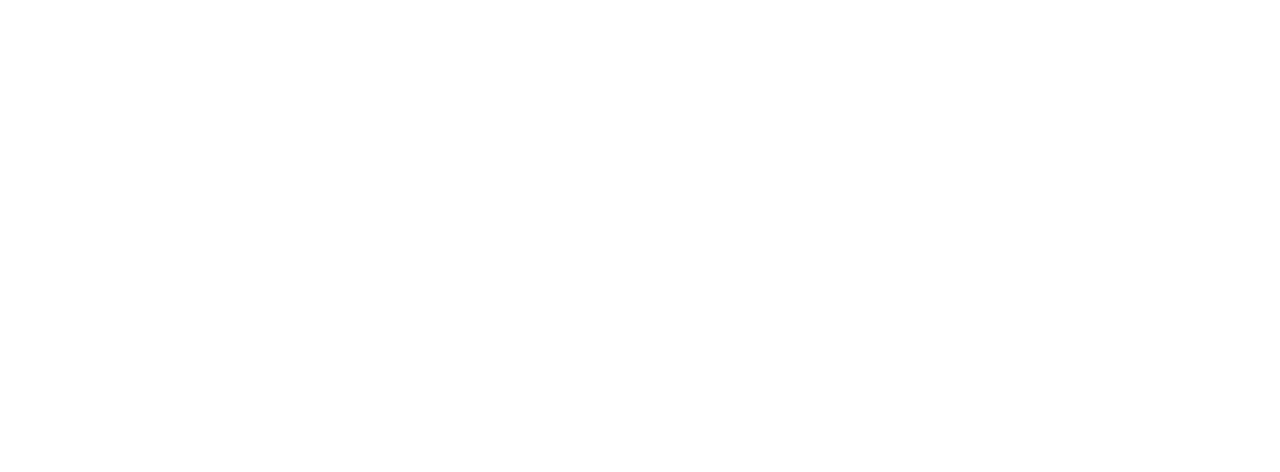
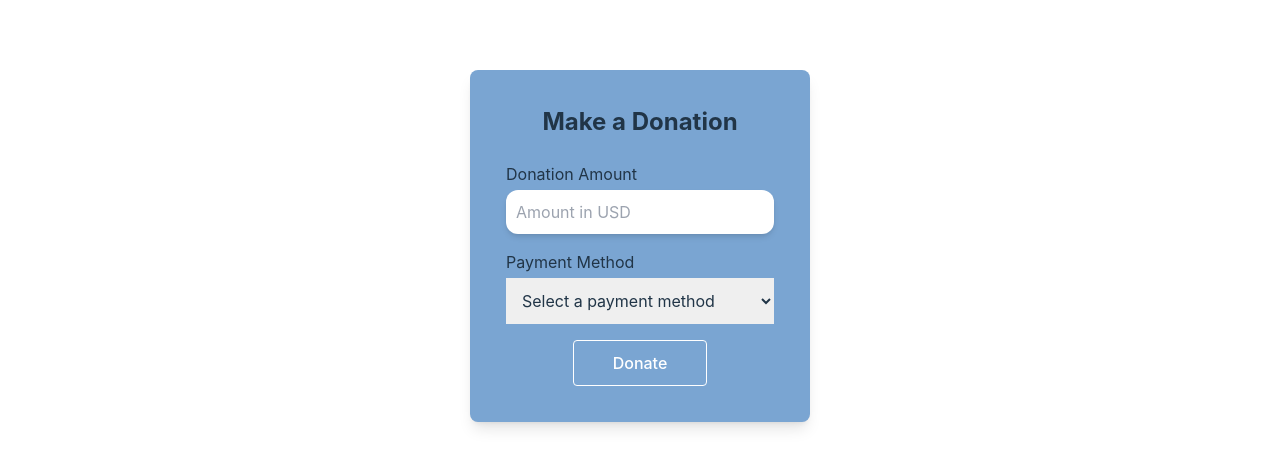
Before and after one commit to rawanmohameedd/FundSphere_frontend, a React (Vite) app in the folder FundSphere/: page /donate/1 in a window 1280 px wide. Before the commit this address had no page. Shown: the part 454-926 px from the top of the page. Before the commit the page ends 800 px from the top, so only its background shows below. Built offline with nearby package versions, Linux system fonts and the light colour scheme; no server answers.

Commit message:
donation page

```diff
--- a/FundSphere/src/App.jsx
+++ b/FundSphere/src/App.jsx
@@ -1,14 +1,13 @@
 import Layout from './Router/layout';
-import { Navbar } from './Components/navbar'
 import { Joinus } from './pages/joinus'
 import { createBrowserRouter, createRoutesFromElements, Route, RouterProvider } from 'react-router-dom';
 import { Verify } from './pages/verfiy';
 import { Profile } from './pages/Profile';
 import CreateEditCampaign from './pages/editCampaign';
 import Campaign from './pages/showCampign';
-import { Campaigns } from './Components/campaigns';
 import { Dashboard } from './pages/dashboard';
 import { CampaignsbyCat } from './pages/CampaignsCat';
+import { Donations } from './pages/Donations';
 
 const router = createBrowserRouter(
   createRoutesFromElements(
@@ -19,6 +18,7 @@ const router = createBrowserRouter(
         <Route path='/edit/:campaign_id' element={<CreateEditCampaign />} />
         <Route path='/campain/:camaign_id' element={<Campaign />} />
         <Route path='/category/:category_id' element={<CampaignsbyCat/>}/>
+        <Route path='/donate/:campaign_id' element={<Donations/>}/>
       </Route>
       <Route path='/join' element={<Joinus />} />
       <Route path='/verfiy' element={<Verify />} />
--- /dev/null
+++ b/FundSphere/src/pages/Donations.jsx
@@ -0,0 +1,132 @@
+import React, { useState } from 'react';
+import { BsPaypal } from 'react-icons/bs';
+import { buttonStyles, inputStyles } from '../Components/navbar';
+import { BiCreditCard } from 'react-icons/bi';
+import { useParams } from 'react-router-dom';
+
+export const Donations = () => {
+  const [donationAmount, setDonationAmount] = useState('');
+  const [paymentMethod, setPaymentMethod] = useState('');
+  const [cardDetails, setCardDetails] = useState({ cardNumber: '', expiryDate: '' });
+  const [paypalEmail, setPaypalEmail] = useState('');
+  const [message, setMessage] = useState('');
+
+  const campaign_id = useParams()
+  const id = Number(campaign_id.campaign_id)
+  const handleDonation = (e) => {
+    e.preventDefault();
+
+    if (donationAmount && paymentMethod) {
+      if (paymentMethod === "PayPal" && !paypalEmail) {
+        alert("Email verification sent! Please check your inbox.");
+      } else if (paymentMethod === "Credit Card" && (!cardDetails.cardNumber || !cardDetails.expiryDate)) {
+        setMessage('Please fill in all credit card details.');
+        return;
+      }
+
+      setMessage(`Thank you for your donation of $${donationAmount} using ${paymentMethod}!`);
+
+      // Reset form fields
+      setDonationAmount('');
+      setPaymentMethod('');
+      setCardDetails({ cardNumber: '', expiryDate: '' });
+      setPaypalEmail('');
+    } else {
+      setMessage('Please fill in all the fields.');
+    }
+  };
+
+  const handlePaymentMethodChange = (e) => {
+    setPaymentMethod(e.target.value);
+    if (e.target.value === "PayPal") {
+      setCardDetails({ cardNumber: '', expiryDate: '' });
+    } else {
+      setPaypalEmail('');
+    }
+  };
+
+  return (
+    <div className='px-5 w-screen h-screen mx-0  flex   justify-center items-center'>
+      <div className=" flex  flex-col justify-center items-center bg-color1 shadow-lg rounded-lg p-9  space-y-6 overflow-y-auto">
+
+        <h1 className='text-2xl text-center font-bold'>Make a Donation</h1>
+        <form onSubmit={handleDonation} className='mt-5'>
+          <div className='mb-4' >
+            <label className='flex mb-1' >Donation Amount</label>
+            <input
+              type="number"
+              value={donationAmount}
+              onChange={(e) => setDonationAmount(e.target.value)}
+              placeholder="Amount in USD"
+              className={inputStyles}
+            />
+          </div>
+
+          <div className='mb-4' >
+            <label className='flex mb-1'>Payment Method</label>
+            <select
+              value={paymentMethod}
+              onChange={handlePaymentMethodChange}
+              className='p-3 w-full'
+            >
+              <option value="">Select a payment method</option>
+              <option value="Credit Card">Credit Card</option>
+              <option value="PayPal">PayPal</option>
+            </select>
+          </div>
+
+          {paymentMethod === "Credit Card" && (
+            <div>
+              <div className='mb-4'>
+                <label className='flex flex-row mb-1 ' > <BiCreditCard className='mr-2' /> Card Number</label>
+                <input
+                  type="text"
+                  value={cardDetails.cardNumber}
+                  onChange={(e) => setCardDetails({ ...cardDetails, cardNumber: e.target.value })}
+                  placeholder="Credit Card Number"
+                  className={inputStyles}
+                />
+              </div>
+
+              <div className='mb-4' >
+                <label className='flex mb-1' > Expiry Date</label>
+                <input
+                  type="text"
+                  value={cardDetails.expiryDate}
+                  onChange={(e) => setCardDetails({ ...cardDetails, expiryDate: e.target.value })}
+                  placeholder="MM/YY"
+                  className={inputStyles}
+                />
+              </div>
+            </div>
+          )}
+
+          {paymentMethod === "PayPal" && (
+            <div className='mb-4'>
+              <label className=' flex flex-row space-y-3 mb-1'> <BsPaypal className='mr-2' /> PayPal Email</label>
+              <input
+                type="email"
+                value={paypalEmail}
+                onChange={(e) => setPaypalEmail(e.target.value)}
+                placeholder="Your PayPal Email"
+                className='p-3 w-full'
+              />
+            </div>
+          )}
+          <div className='flex justify-center'>
+            <button type="submit"
+              className={`${buttonStyles} bg-none w-[50%]`} >
+              Donate
+            </button>
+          </div>
+        </form>
+
+        {message && (
+          <div className='my-5 p-2 bg-color1'>
+            {message}
+          </div>
+        )}
+      </div>
+    </div>
+  );
+};
--- a/FundSphere/src/pages/showCampign.jsx
+++ b/FundSphere/src/pages/showCampign.jsx
@@ -18,11 +18,11 @@ const Campaign = () => {
             try {
                 const response = await axios.get(`${server}/getCampaign/${id}`);
                 setCampaign(response.data.result);
-                setLoading(false); // Stop loading after fetching
+                setLoading(false);
             } catch (err) {
                 console.error('Error fetching campaign:', err.message);
                 setError('Failed to fetch campaign details.');
-                setLoading(false); // Stop loading after error
+                setLoading(false);
             }
         };
 
@@ -85,7 +85,8 @@ const Campaign = () => {
                         <p><strong>Status:</strong> {status}</p>
                         <p><strong>Category:</strong> {campaign.category?.name}</p>
                         </div>
-                        <Link className={`${buttonStyles} flex flex-row justify-center w-[50%] `}> <BiDonateHeart/>Donate </Link>
+                        <Link to={`/donate/${id}`}
+                        className={`${buttonStyles} flex flex-row justify-center w-[50%] `}> <BiDonateHeart/>Donate </Link>
                     </>
                 ) : (
                     <p>No campaign found.</p>
```
